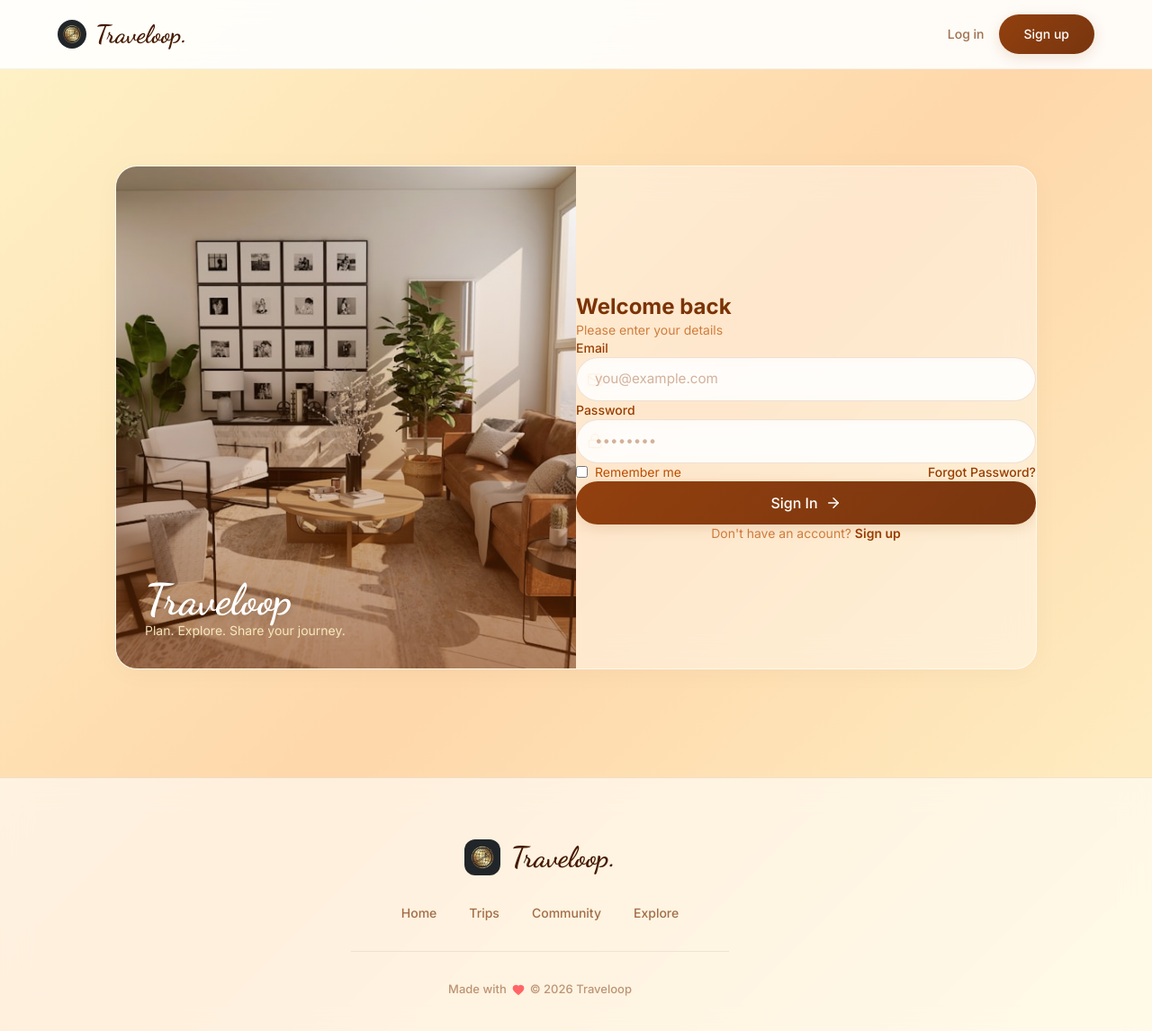
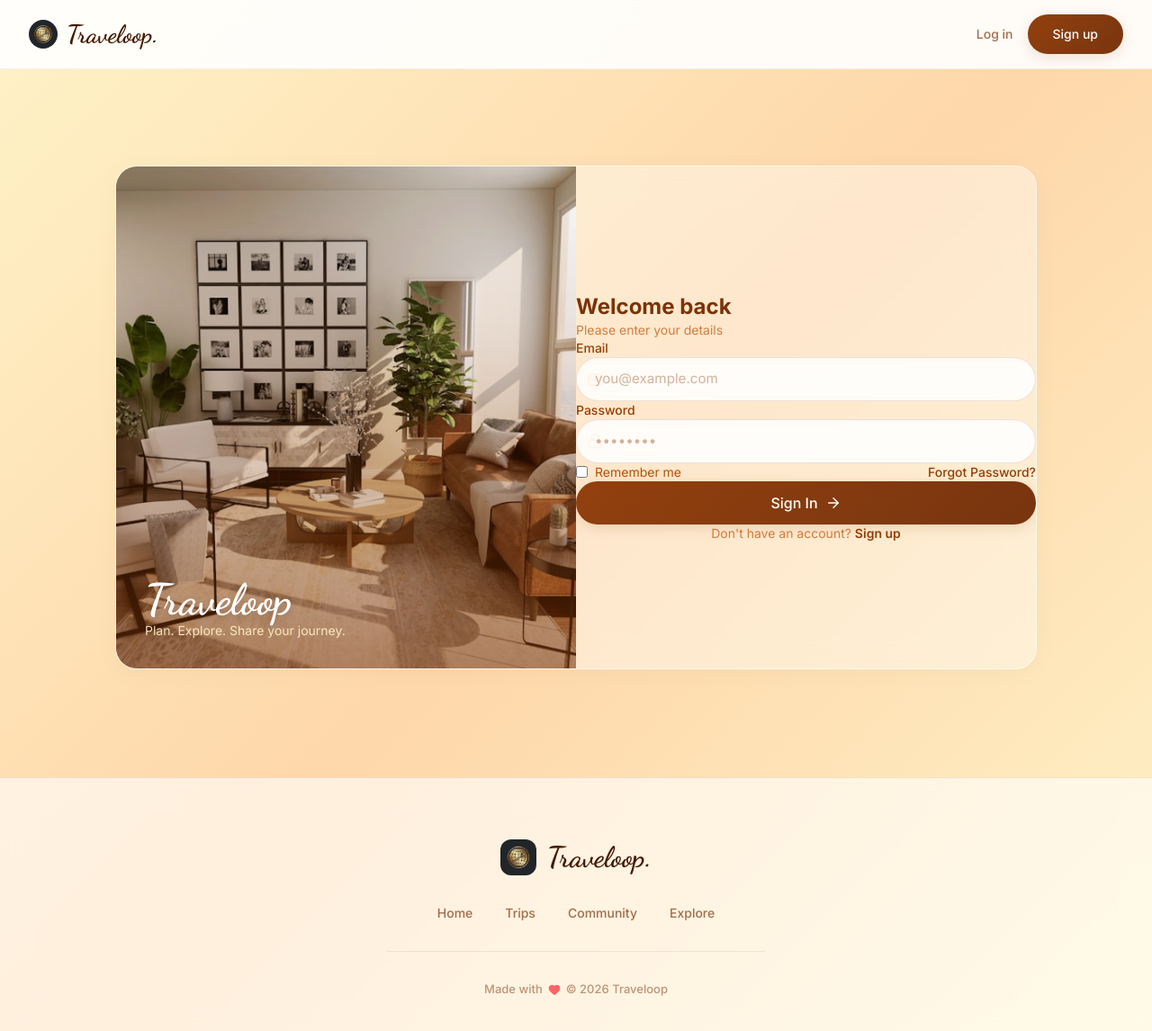
Before and after one commit to anshika1179/odoo_virtual_round_2026, a React (Vite) app in the folder traveloop-frontend/: page /login in a window 1280 px wide. Shown: the top 1146 px of the page at 90% size. Built offline with nearby package versions, Linux system fonts and the light colour scheme.

Commit message:
Global layout and responsiveness refactor

```diff
--- a/traveloop-frontend/src/components/common/Footer.jsx
+++ b/traveloop-frontend/src/components/common/Footer.jsx
@@ -4,7 +4,7 @@ import { Globe, Heart } from 'lucide-react';
 export default function Footer() {
   return (
     <footer className="mt-auto bg-white/60 backdrop-blur-lg border-t border-amber-900/10">
-      <div className="mx-auto flex flex-col items-center justify-center text-center" style={{ maxWidth: '1200px', paddingTop: '64px', paddingBottom: '48px' }}>
+      <div className="container flex flex-col items-center justify-center text-center" style={{ paddingTop: '64px', paddingBottom: '48px' }}>
 
         {/* Brand */}
         <div className="flex flex-col items-center gap-4">
--- a/traveloop-frontend/src/components/common/Navbar.jsx
+++ b/traveloop-frontend/src/components/common/Navbar.jsx
@@ -27,19 +27,18 @@ export default function Navbar() {
   return (
     <nav className="fixed top-0 left-0 right-0 z-50 transition-all bg-white/90 backdrop-blur-md"
          style={{ borderBottom: '1px solid rgba(120,90,60,0.08)' }}>
-      <div className="mx-auto flex items-center justify-between"
-           style={{ maxWidth: '1440px', padding: '0 64px', height: '76px' }}>
+      <div className="nav-container" style={{ height: '76px' }}>
 
-        {/* Left Section (25%) */}
-        <div className="flex items-center" style={{ width: '25%' }}>
+        {/* Left Group: Logo + Nav Links */}
+        <div className="flex items-center">
+          {/* Logo */}
           <Link to="/" className="flex items-center group shrink-0" style={{ gap: '10px' }}>
             <img src="/images/logo.png" alt="Traveloop" className="w-8 h-8 rounded-full object-cover group-hover:rotate-[360deg] transition-transform duration-700 ease-in-out" />
             <span className="brand-font text-amber-950 hidden sm:inline" style={{ fontSize: '28px', fontWeight: 700 }}>Traveloop.</span>
           </Link>
-        </div>
 
-        {/* Center Section (50%) */}
-        <div className="hidden md:flex items-center justify-center" style={{ width: '50%', gap: '36px' }}>
+          {/* Nav Links */}
+          <div className="hidden md:flex items-center" style={{ marginLeft: '48px', gap: '32px' }}>
             {user && navLinks.map(link => (
               <Link key={link.to} to={link.to}
                 className={`flex items-center gap-1.5 transition-all duration-300 relative py-2 ${isActive(link.to) ? 'text-amber-950 font-bold' : 'text-amber-900/60 hover:text-amber-950'}`}
@@ -51,9 +50,10 @@ export default function Navbar() {
               </Link>
             ))}
           </div>
+        </div>
 
-        {/* Right Section (25%) */}
-        <div className="hidden md:flex items-center justify-end" style={{ width: '25%' }}>
+        {/* Right Group: Profile / Auth */}
+        <div className="hidden md:flex items-center ml-auto">
           {user ? (
             <div className="flex items-center">
               <Link to="/profile" className="flex items-center hover:opacity-80 transition-opacity" style={{ gap: '12px', paddingRight: '8px' }}>
@@ -86,7 +86,7 @@ export default function Navbar() {
         </div>
 
         {/* Mobile toggle */}
-        <button className="md:hidden p-2 text-amber-900/70 flex justify-end" style={{ width: '25%' }} onClick={() => setMobileOpen(!mobileOpen)}>
+        <button className="md:hidden p-2 text-amber-900/70 ml-auto" onClick={() => setMobileOpen(!mobileOpen)}>
           {mobileOpen ? <X size={24} strokeWidth={1.5} /> : <Menu size={24} strokeWidth={1.5} />}
         </button>
       </div>
--- a/traveloop-frontend/src/index.css
+++ b/traveloop-frontend/src/index.css
@@ -172,3 +172,40 @@ body {
   border-radius: 2px;
   animation: slide-indicator 0.3s ease-out;
 }
+
+/* Global Container Classes */
+.container {
+  width: 100%;
+  max-width: 1280px;
+  margin: 0 auto;
+  padding: 0 16px;
+}
+
+.page-container {
+  width: 100%;
+  max-width: 1280px;
+  margin: 0 auto;
+  padding: 24px 16px;
+}
+
+.nav-container {
+  width: 100%;
+  max-width: 1280px;
+  margin: 0 auto;
+  padding: 0 16px;
+  display: flex;
+  align-items: center;
+  justify-content: space-between;
+}
+
+@media (min-width: 640px) {
+  .container {
+    padding: 0 32px;
+  }
+  .page-container {
+    padding: 48px 32px 80px 32px;
+  }
+  .nav-container {
+    padding: 0 32px;
+  }
+}
--- a/traveloop-frontend/src/pages/Admin/AdminDashboard.jsx
+++ b/traveloop-frontend/src/pages/Admin/AdminDashboard.jsx
@@ -52,7 +52,7 @@ export default function AdminDashboard() {
   }, []);
 
   if (loading) return (
-    <div className="mx-auto" style={{ maxWidth: '1440px', padding: '120px 64px 80px 64px' }}>
+    <div className="page-container">
       <div className="animate-fadeInUp">
         <div className="h-8 skeleton rounded-lg w-64 mb-2" />
         <div className="h-5 skeleton rounded-lg w-80 mb-8" />
@@ -93,7 +93,7 @@ export default function AdminDashboard() {
   }));
 
   return (
-    <div className="mx-auto" style={{ maxWidth: '1440px', padding: '120px 64px 80px 64px' }}>
+    <div className="page-container">
       <div className="animate-fadeInUp">
         <h1 className="text-amber-950 font-bold mb-2 flex items-center gap-3" style={{ fontSize: '36px' }}><LayoutDashboard size={32} className="text-amber-700" /> Admin Dashboard</h1>
         <p className="text-amber-900/70 mb-10">Overview of the Traveloop platform</p>
--- a/traveloop-frontend/src/pages/Community/CommunityTab.jsx
+++ b/traveloop-frontend/src/pages/Community/CommunityTab.jsx
@@ -34,7 +34,7 @@ export default function CommunityTab() {
   };
 
   return (
-    <div className="mx-auto flex flex-col items-center" style={{ maxWidth: '1440px', padding: '120px 64px 80px 64px' }}>
+    <div className="page-container flex flex-col items-center">
       <div className="animate-fadeInUp w-full" style={{ maxWidth: '800px' }}>
         <div className="flex flex-col sm:flex-row items-center justify-between mb-8 gap-4 text-center sm:text-left">
           <div>
--- a/traveloop-frontend/src/pages/Profile/UserProfile.jsx
+++ b/traveloop-frontend/src/pages/Profile/UserProfile.jsx
@@ -160,7 +160,7 @@ export default function UserProfile() {
   }, [allTrips]);
 
   return (
-    <div className="pt-20 pb-12 max-w-5xl mx-auto px-4">
+    <div className="page-container">
       <div className="animate-fadeInUp">
         {/* Profile Header */}
         <div className="glass rounded-2xl p-8 mb-8">
--- a/traveloop-frontend/src/pages/Search/CitySearch.jsx
+++ b/traveloop-frontend/src/pages/Search/CitySearch.jsx
@@ -27,7 +27,7 @@ export default function CitySearch() {
   const actTypes = ['SIGHTSEEING', 'FOOD', 'ADVENTURE', 'CULTURE', 'SHOPPING', 'NIGHTLIFE', 'NATURE', 'WELLNESS'];
 
   return (
-    <div className="mx-auto" style={{ maxWidth: '1440px', padding: '120px 64px 80px 64px' }}>
+    <div className="page-container">
       <div className="animate-fadeInUp">
         <h1 className="text-amber-950 font-bold" style={{ fontSize: '36px', marginBottom: '8px' }}>Explore</h1>
         <p className="text-amber-900/70" style={{ marginBottom: '32px' }}>Discover cities and activities for your next trip</p>
--- a/traveloop-frontend/src/pages/Trips/TripList.jsx
+++ b/traveloop-frontend/src/pages/Trips/TripList.jsx
@@ -27,7 +27,7 @@ export default function TripList() {
   const badgeClass = (s) => s === 'ONGOING' ? 'badge-ongoing' : s === 'UPCOMING' ? 'badge-upcoming' : 'badge-completed';
 
   return (
-    <div className="mx-auto" style={{ maxWidth: '1440px', padding: '120px 64px 80px 64px' }}>
+    <div className="page-container">
       <div className="mb-8">
         <h1 className="text-amber-950 font-bold" style={{ fontSize: '36px' }}>My Trips</h1>
         <p className="text-amber-900/70 mt-1">Manage all your travel plans</p>
```
Also changed, not shown: traveloop-frontend/src/pages/Landing/Landing.jsx (+4 -4 lines). Lines whose indentation alone changed are shown as unchanged.
